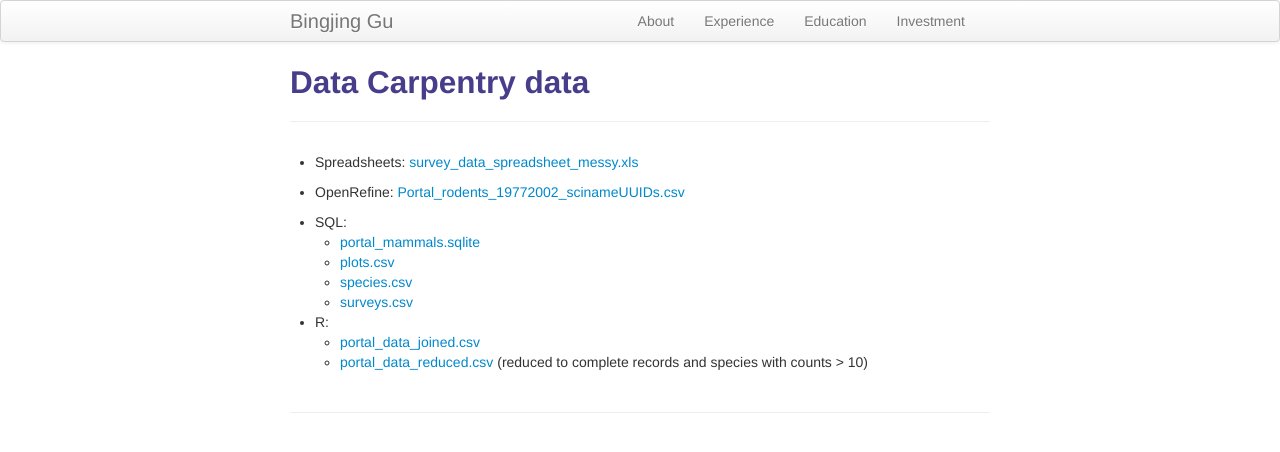
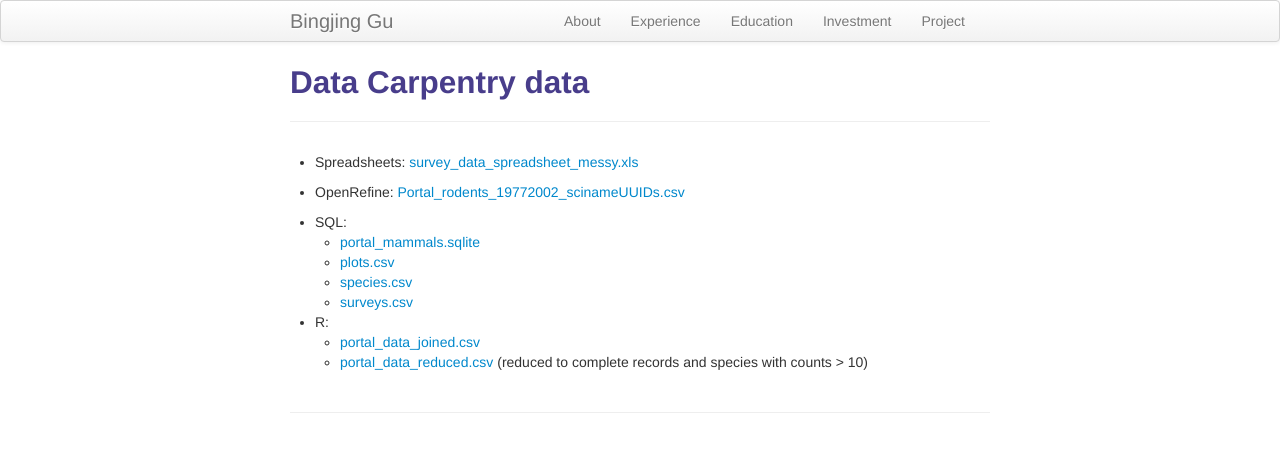
Before and after one commit to sangaj/sangaj.github.io, a Jekyll site: the page built from datacarp/index.md, in a window 1280 px wide. Shown: the top 452 px of the page. Built offline with Jekyll 4.4.1, drawn with Linux system fonts in a browser that asks for light colours.

Commit message:
Update default.html

```diff
--- a/_includes/themes/twitter/default.html
+++ b/_includes/themes/twitter/default.html
@@ -37,6 +37,7 @@
               <li><a href="{{ BASE_PATH }}/pages/Experience.html">Experience</a></li>
               <li><a href="{{ BASE_PATH }}/pages/Education.html">Education</a></li>
               <li><a href="{{ BASE_PATH }}/pages/Investment.html">Investment</a></li>
+              <li><a href="{{ BASE_PATH }}/pages/Project.html">Project</a></li>
           </ul>
         </div>
       </div>
```
